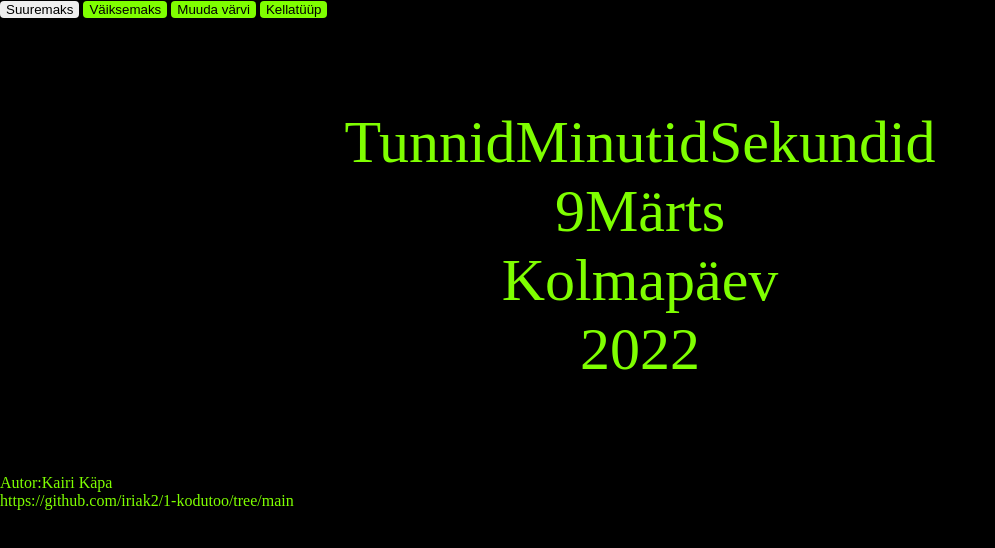
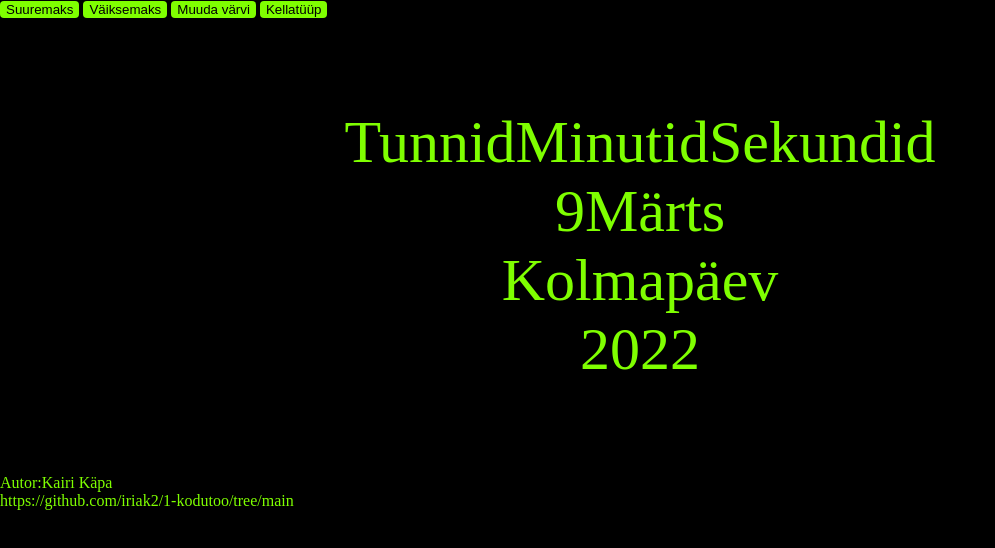
Before and after one commit to eesrakendused-2022/1-kodutoo, a plain HTML site: page clock3.html in a window 1280 px wide. Shown: the whole page, without its empty margins (0-995 px from the left). Drawn offline with Linux system fonts and the light colour scheme.

Commit message:
Update style3.css

```diff
--- a/style3.css
+++ b/style3.css
@@ -9,7 +9,7 @@ div {
 }
 
 #bigger {
-    background-color:chartreuse(230, 54, 0, 0.89);
+    background-color:chartreuse;
     border: none;
     border-radius: 4px;
 }
```
